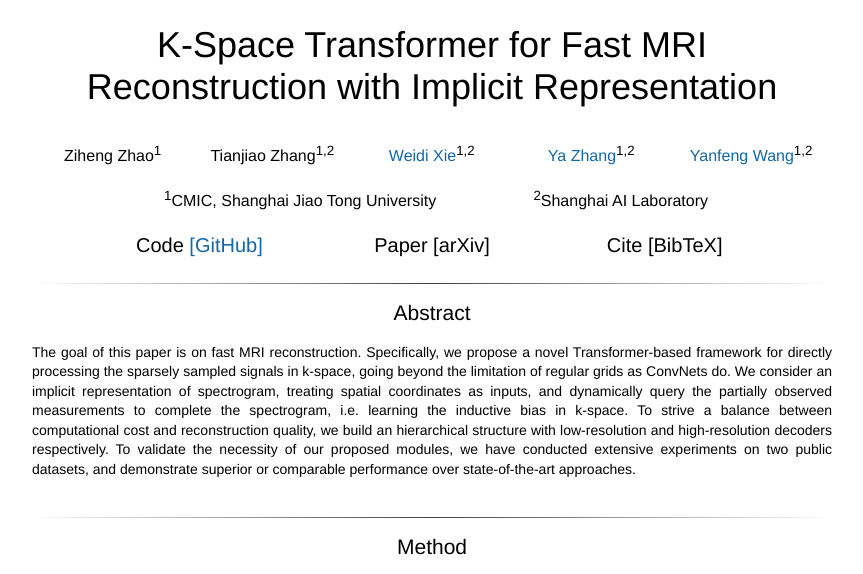
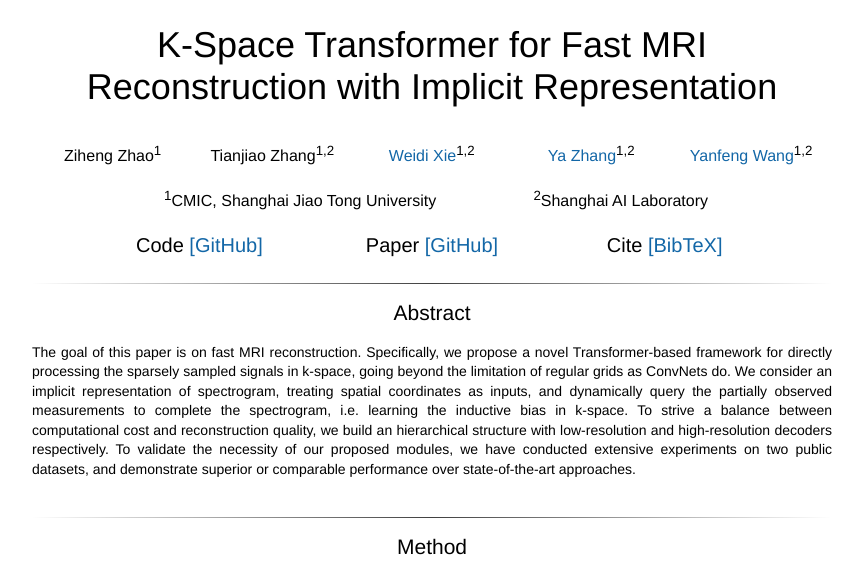
Before and after one commit to zhaoziheng/K-Space-Transformer-Web, a plain HTML site: page K-Space-Transformer/index.html in a window 1280 px wide. Shown: the top 574 px of the page, without its empty margins (208-1071 px from the left). Drawn offline with Linux system fonts and the light colour scheme; a web font is replaced by a local one.

Commit message:
更新arXiv

```diff
--- a/K-Space-Transformer/index.html
+++ b/K-Space-Transformer/index.html
@@ -235,7 +235,7 @@
                 <center>
                   <br>
                   <span style="font-size:20px">
-                    Paper  [arXiv]</a>
+                    Paper  <a href="https://arxiv.org/abs/2206.06947v1"> [GitHub]</a>
                   </span>
                 </center>
               </td>
@@ -244,7 +244,7 @@
                 <center>
                   <br>
                   <span style="font-size:20px">
-                    Cite [BibTeX]</a>
+                    Cite <a href="./cite.txt"> [BibTeX]</a>
                   </span>
                 </center>
               </td>
```
Also changed, not shown: K-Space-Transformer/cite.txt (added), 1 other file.
